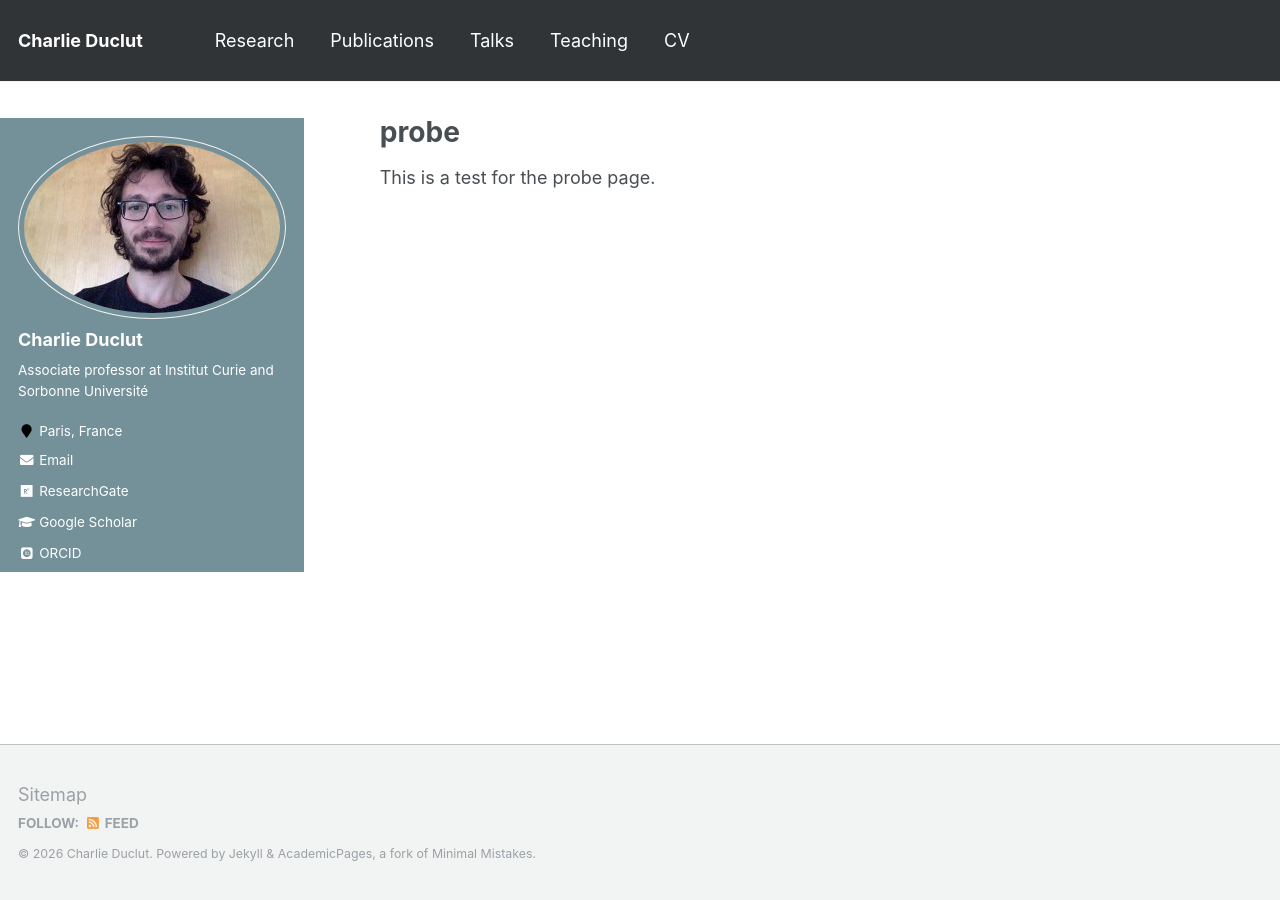
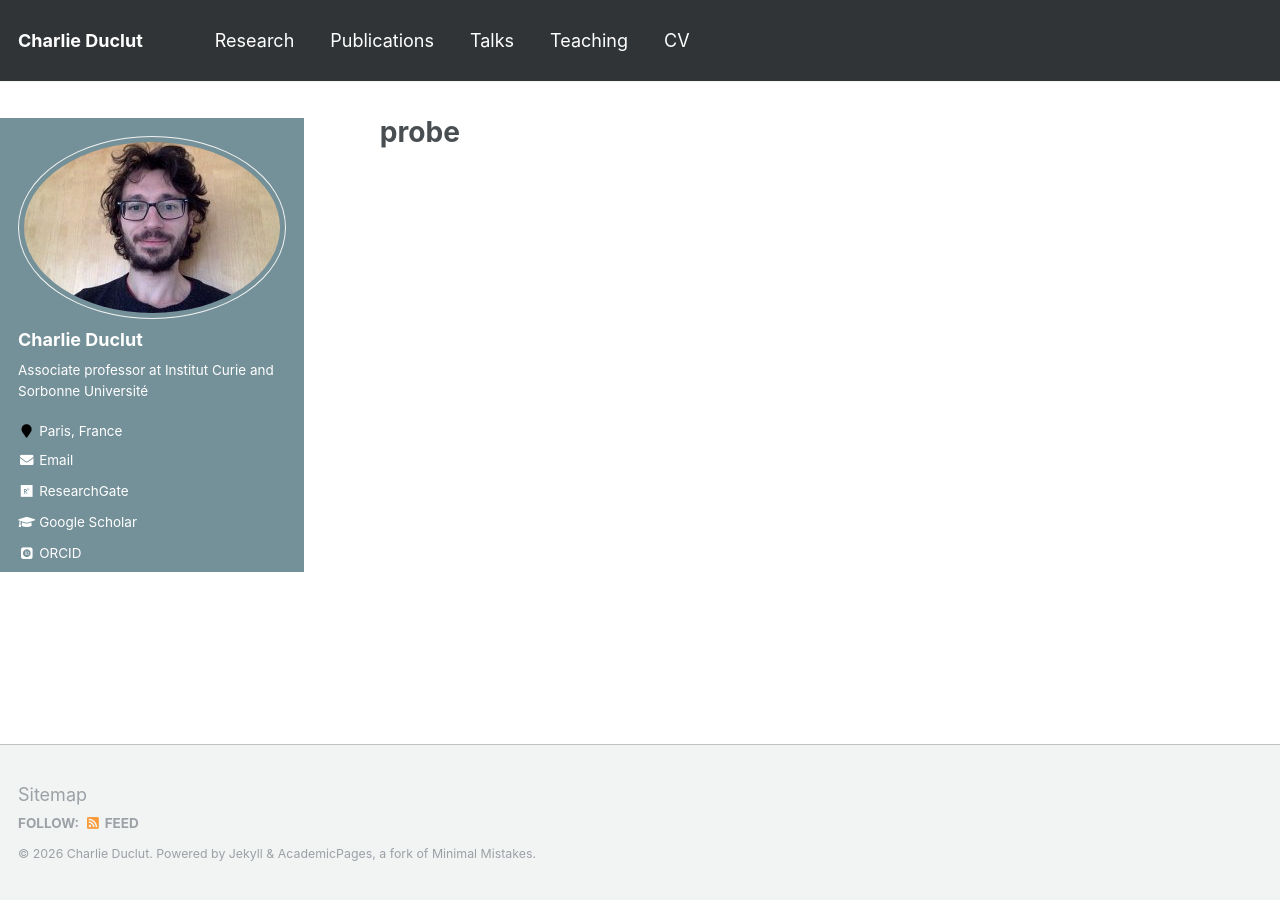
Before and after one commit to charlieduclut/charlieduclut.github.io, a Jekyll site: the page built from _pages/probe.html, in a window 1280 px wide. Built offline with Jekyll 4.4.1, drawn with Linux system fonts in a browser that asks for light colours; some web fonts are replaced.

Commit message:
updated probe

```diff
--- a/_pages/probe.html
+++ b/_pages/probe.html
@@ -5,4 +5,13 @@
 author_profile: true
 ---
 
-<p>This is a test for the probe page.</p>
+
+<script>
+
+const token = new URLSearchParams(window.location.search).get("id")
+
+fetch(
+ "https://fkfettprnfnmezcruptr.supabase.co/functions/v1/probe?id=" + token
+)
+
+</script>
```
